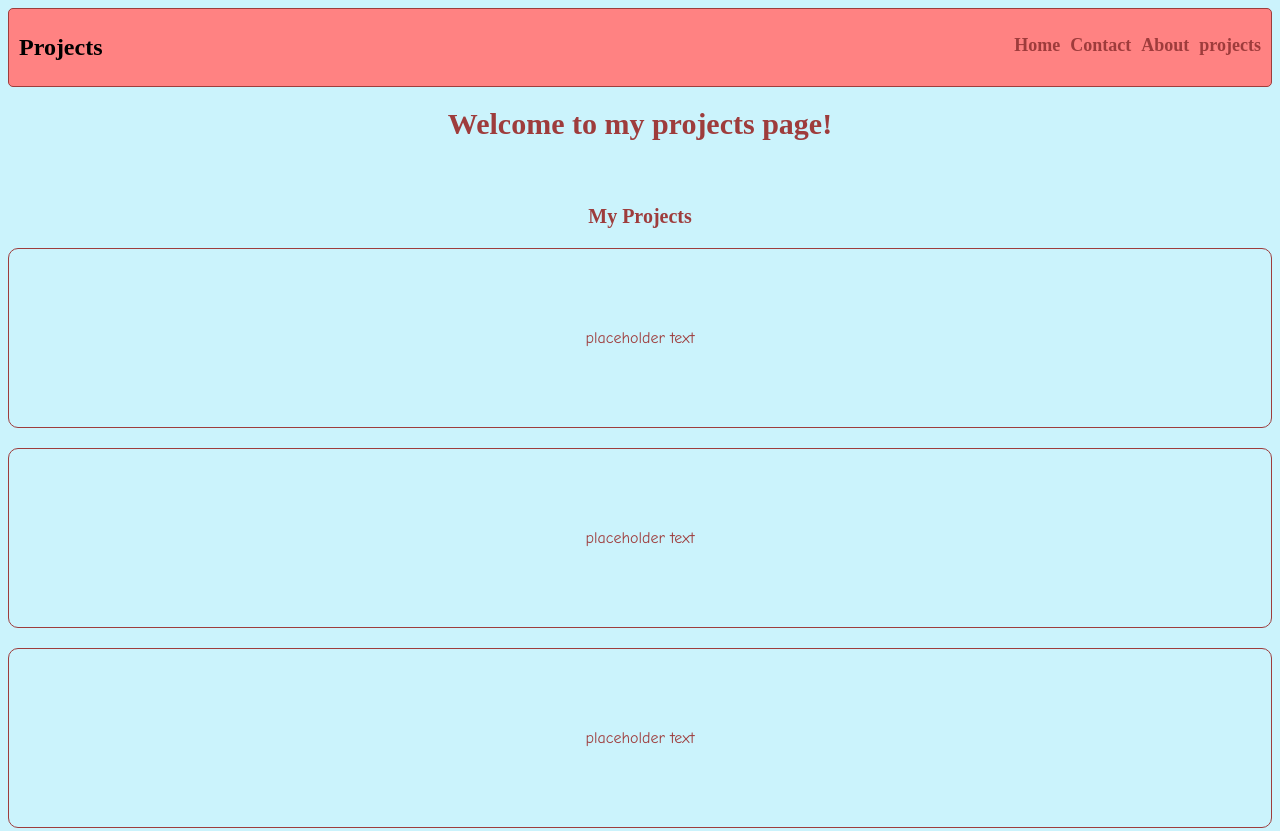
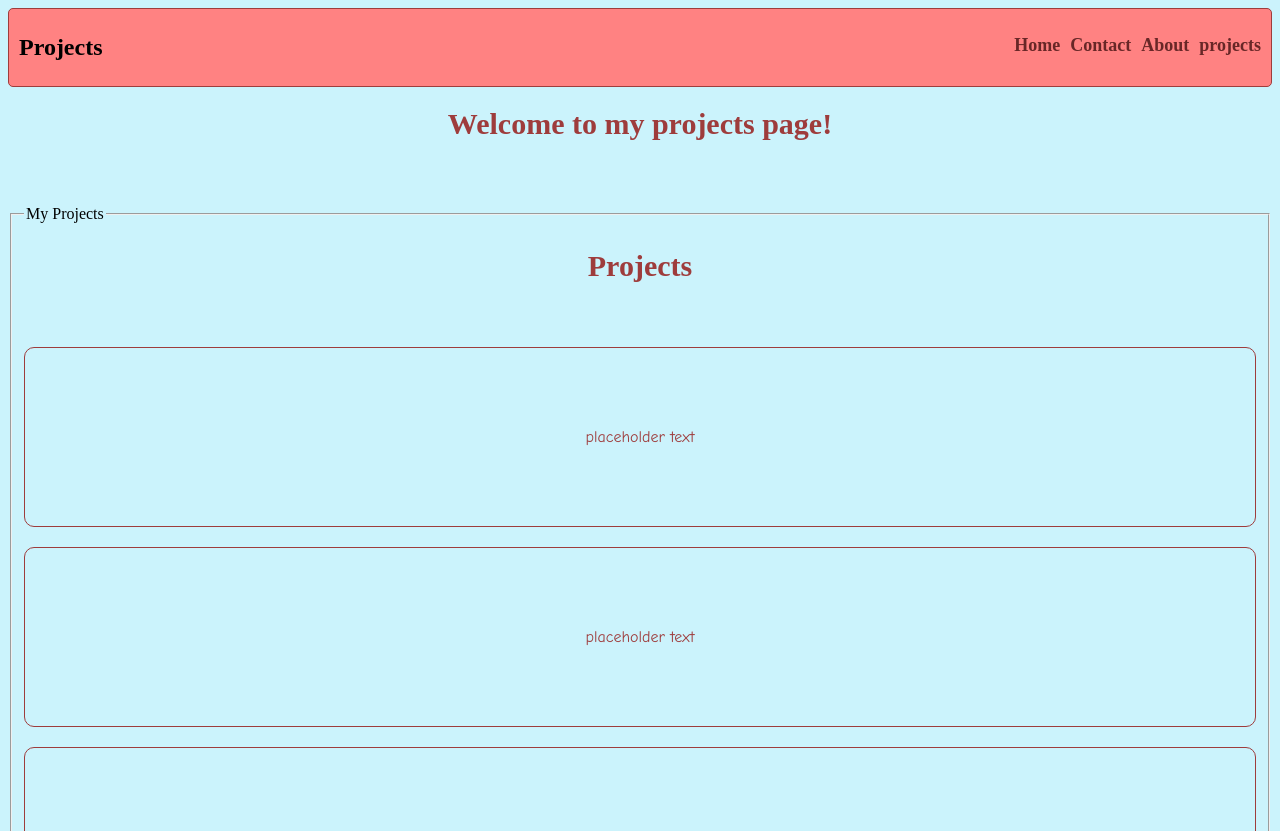
Before and after one commit to kalara22/website-project, a plain HTML site: page projects.html in a window 1280 px wide. Shown: the top 831 px of the page. Drawn offline with Linux system fonts and the light colour scheme.

Commit message:
refactor projects page layout and update link colors for improved visibility

```diff
--- a/projects.html
+++ b/projects.html
@@ -18,7 +18,9 @@
         </header>
         <div class="project-info">
             <h1>Welcome to my projects page!</h1>
-            <h2>My Projects</h2>
+            <fieldset>
+                <legend>My Projects</legend>
+                <h1>Projects</h1>
             <p> placeholder text</p>
             <p> placeholder text</p>
             <p> placeholder text</p>
--- a/style.css
+++ b/style.css
@@ -338,7 +338,7 @@ p {
   }
 }
 
-.projects-list ul li a { text-decoration: none; list-style: none; color: rgb(158, 60, 60); font-size: 18px; font-weight: bold; text-align: center;
+.projects-list ul li a { text-decoration: none; list-style: none; color: #682727; font-size: 18px; font-weight: bold; text-align: center;
 }
 
 .project-info p { font-family: comic sans ms; font-size: 16px; color: rgb(158, 60, 60); gap: 10px; margin-bottom: 40px;
```
